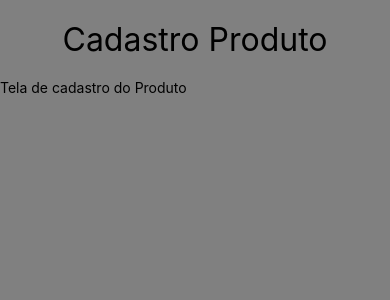
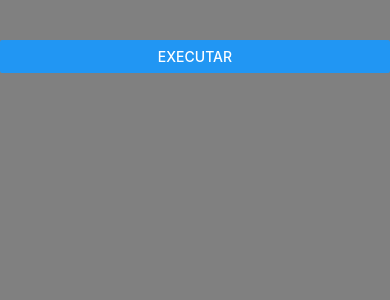
Before and after one commit to ErickFerreiradev/aulaReactNative, a React Native app: screen / in a window 390 px wide. Shown: the top 300 px of the page. Built offline with nearby package versions, Linux system fonts and the light colour scheme.

Commit message:
Novas aulas e exercícios

```diff
--- a/src/App.js
+++ b/src/App.js
@@ -6,16 +6,22 @@ import GlobalStyles from './components/GlobalStyles'
 // import Teste from './components/primeiro'
 // import MinMax from './components/MinMax'
 // import Aleatorio from './components/aleatorio'
-import Titulo from './components/Titulo'
-
+// import Titulo from './components/Titulo'
+// import Botao from './components/Botao'
+// import Contador from './components/Contador'
+// import Pai from './components/direta/Pai'
+import IndPai from './components/indireta/IndPai'
 
 export default function(){
   return (
   <SafeAreaView style={GlobalStyles.androidSafeArea}>
   <View>
-      <Titulo principal='Cadastro Produto' secundario = 'Tela de cadastro do Produto'/>
-
-      {/* <Aleatorio min={1} max={60} />
+    <IndPai />
+      {/* <Titulo principal='Cadastro Produto' secundario = 'Tela de cadastro do Produto'/>
+      <Pai />
+      <Contador inicial={100}/>
+      <Botao />
+      <Aleatorio min={1} max={60} />
       <Teste />
       <X />
       <Comp2 />
--- /dev/null
+++ b/src/components/Botao.js
@@ -0,0 +1,33 @@
+import React from 'react'
+import { Button, Text } from 'react-native'
+import GlobalStyles from './GlobalStyles'
+
+export default props => {
+
+    function executar(){
+        console.warn('Ex 1!')
+    }
+
+    return (
+        <>
+        <Button
+        title='Executar #1!'
+        onPress ={executar}
+        />
+        <Button
+        title='Executar #2!'
+        onPress ={function (){
+            console.warn('Ex 2!')
+        }}
+        />
+        <Button
+        title='Executar #3!'
+        onPress ={ () => {
+            console.warn('Ex 3!')
+        }
+        }
+        />
+        </>
+    )
+
+}
--- /dev/null
+++ b/src/components/Contador.js
@@ -0,0 +1,25 @@
+import React, { useState } from 'react'
+import { Button, Text } from 'react-native'
+import GlobalStyles from './components/GlobalStyles'
+
+export default props => {
+
+    const [numero, setNumero] = useState(props.inicial) // captura o número inicial com função que att na tela
+
+    const inc = () => {
+        setNumero(numero + 1)
+    }
+    const dec = () => setNumero(numero - 1)
+
+    return (
+        <>
+
+            <Text style={GlobalStyles.textG}>{numero}</Text>
+            <Button title='+' onPress={inc}/>
+            <Button title='-' onPress={dec}/>
+
+        </>
+
+    )
+
+}
--- /dev/null
+++ b/src/components/direta/Pai.js
@@ -0,0 +1,17 @@
+import React from 'react'
+import { Text } from 'react-native'
+
+import Filho from './fiote'
+
+export default props => {
+
+    let x = 13
+    let y = 100
+
+    return (
+        <>
+       <Filho a={x} b={y}/>
+       <Filho a={x + 100} b={y + 200}/>
+       </>
+       )
+}
--- /dev/null
+++ b/src/components/indireta/IndFiho.js
@@ -0,0 +1,26 @@
+import React from 'react'
+import GlobalStyles from '../GlobalStyles'
+import { Button } from 'react-native'
+
+export default props => {
+
+    function gerarNumero(min, max){
+
+        const fator = max - min + 1
+        return parseInt(Math.random() * fator ) + min
+
+    }
+
+
+    return (
+        <Button
+            title='Executar'
+            onPress= {function () {
+               const n = gerarNumero(props.min, props.max)
+               props.funcao(n, 'O valor é:')
+            }}
+        />
+
+    )
+
+}
--- /dev/null
+++ b/src/components/indireta/IndPai.js
@@ -0,0 +1,29 @@
+import React, { useState } from 'react'
+import Filho from './IndFiho'
+import { Text } from 'react-native'
+import GlobalStyles from '../GlobalStyles'
+
+export default props => {
+
+    const [num,setNum] = useState()
+    const [texto,setTexto] = useState('')
+
+    function exibirValor(numero, texto){
+        setNum(numero)
+        setTexto(texto)
+    }
+
+    return (
+        <>
+
+        <Text style={GlobalStyles.textG}>
+            {texto}{num}
+            </Text>
+        <Filho
+            min= {1}
+            max= {60}
+            funcao={exibirValor}
+        />
+        </>
+    )
+}
```
Also changed, not shown: src/components/direta/fiote.js (added, +12 -0 lines), src/components/temp.js (added, +12 -0 lines).
